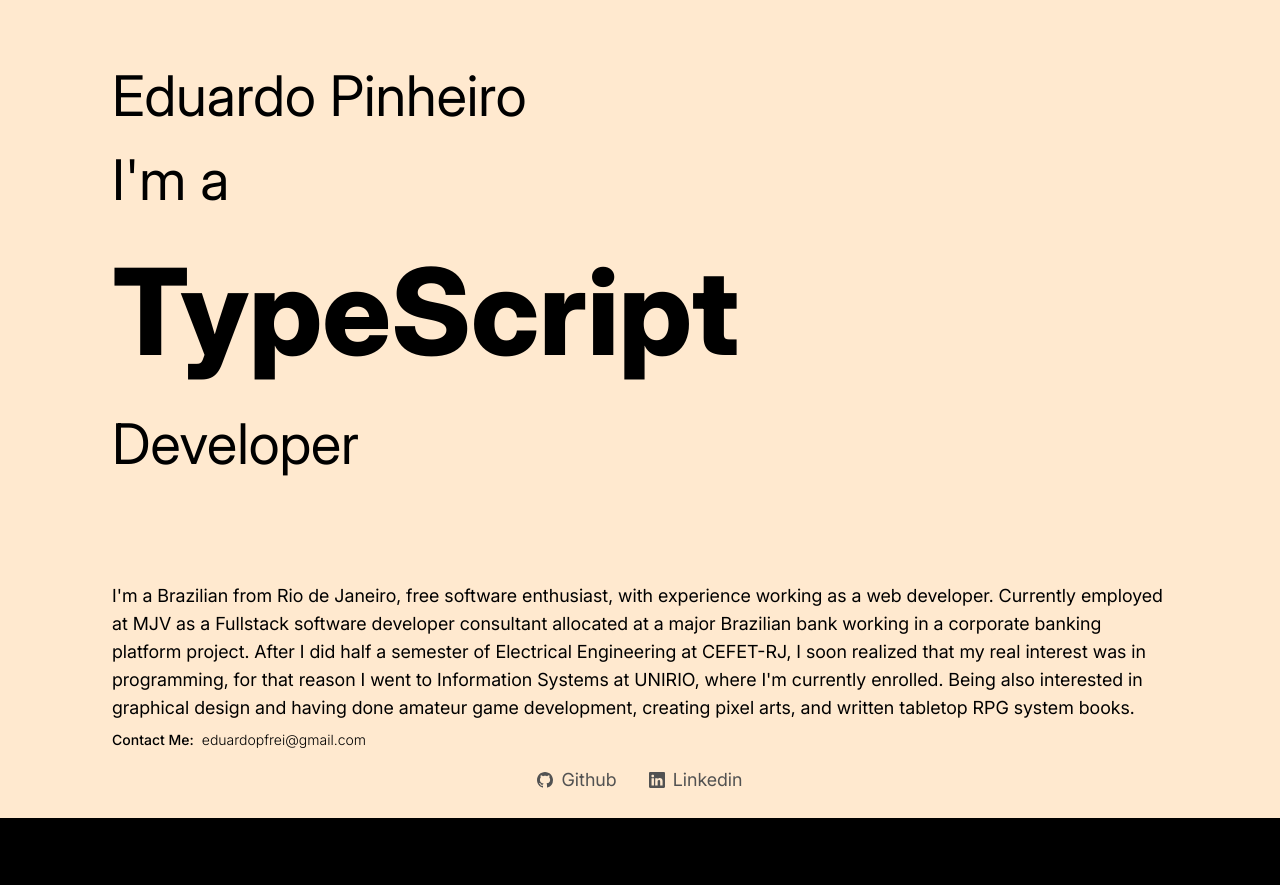
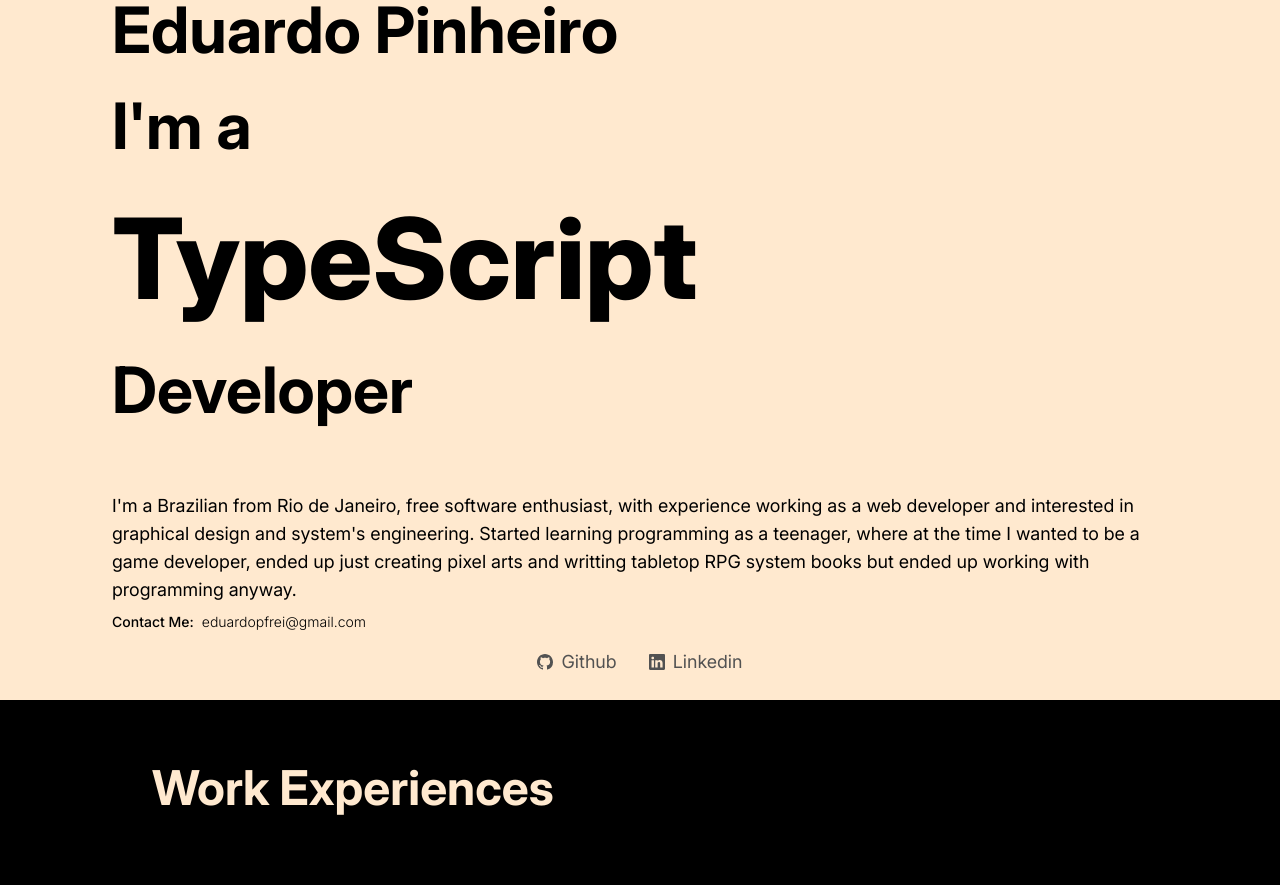
Before and after one commit to Edhet/eduardop, an Angular app: page / in a window 1280 px wide. Shown: the part 100-985 px from the top of the page. Built offline with nearby package versions, Linux system fonts and the light colour scheme.

Commit message:
REDESIGN 2025: More adjusts in content and style

```diff
--- a/src/app/components/footer/footer.component.html
+++ b/src/app/components/footer/footer.component.html
@@ -1,5 +1,5 @@
-<footer class="flex flex-row flex-wrap text-bAlmond min-w-min py-8 px-6 mt-12 text-lg border-t border-t-bAlmond/25">
-  <div class="mr-auto whitespace-nowrap">{{localizationService.footerContent.date}} <span class="text-bAlmond ml-2 text-sm"> {{localizationService.footerContent.footerText}}</span>
+<footer class="flex flex-row flex-wrap gap-4 justify-center md:justify-start text-bAlmond min-w-min py-8 px-6 mt-12 text-lg border-t border-t-bAlmond/25">
+  <div class="md:mr-auto whitespace-nowrap">{{localizationService.footerContent.date}} <span class="text-bAlmond ml-1 text-sm"> {{localizationService.footerContent.footerText}}</span>
   </div>
   <a class="flex text-bAlmond md:text-bAlmond/50 max-width-fit focus:outline-none md:hover:text-bAlmond transition-all" href="{{GITHUB_SOURCE_URL}}" target="_blank">
     <svg xmlns="http://www.w3.org/2000/svg" width="16" height="16" fill="currentColor" class="bi bi-github mr-2 my-auto" viewBox="0 0 16 16">
--- a/src/app/components/hero/hero.component.html
+++ b/src/app/components/hero/hero.component.html
@@ -7,8 +7,8 @@
         <button class="border border-black p-1 transition-all {{localizationService.currentLanguage == 'pt' ? 'bg-black text-bAlmond' : 'hover:bg-black/25'}}" (click)="changeLanguage('pt')">PT</button>
       </div>
 
-      <div class="my-24">
-        <h1 class="whitespace-nowrap" style="font-size: 7vmin;">{{localizationService.headerContent.firstName + ' ' + localizationService.headerContent.surname}}</h1>
+      <div class="min-h-[35vh] md:min-h-0 my-6 font-bold">
+        <h1 class="whitespace-nowrap" style="font-size: 8vmin;">{{localizationService.headerContent.firstName + ' ' + localizationService.headerContent.surname}}</h1>
         <app-tech-display></app-tech-display>
       </div>
 
--- a/src/app/components/skills-and-experience/skills-and-experience.component.html
+++ b/src/app/components/skills-and-experience/skills-and-experience.component.html
@@ -1,15 +1,15 @@
-<main>
+<main class="slowFade">
+  <h2 class="text-bAlmond mb-2 mx-6 mt-16 font-bold text-4xl lg:text-5xl">{{ localizationService.skillsSectionContent.sectionHeader }}</h2>
   <div *ngFor="let event of localizationService.eventList" class="relative flex flex-col md:flex-row w-full h-fit border-b border-b-bAlmond/25">
-    <div class="w-full min-h-full text-bAlmond slowFade">
+    <div class="w-full min-h-full text-bAlmond">
       <div class="sticky font-extrabold top-2 px-8 pt-12 md:py-16 text-xl">
-        <p class="text-4xl lg:text-5xl">{{event.header}}</p>
+        <h3 class="text-3xl md:text-4xl lg:text-5xl">{{event.header}}</h3>
         <p>{{event.description}}</p>
         <p>{{event.date}}</p>
       </div>
     </div>
     <div class="relative text-bAlmond w-full h-fit px-8 py-12 md:py-16 flex flex-col gap-8 md:text-lg">
-      <p class="slowFade" *ngFor="let point of event.bulletPoints">{{point}}</p>
-
+      <p *ngFor="let point of event.bulletPoints">{{point}}</p>
     </div>
   </div>
 </main>
--- a/src/app/components/tech-display/tech-display.component.html
+++ b/src/app/components/tech-display/tech-display.component.html
@@ -1,5 +1,5 @@
-<div class="w-full my-auto" style="font-size: 7vmin;">
+<div class="w-full my-auto" style="font-size: 8vmin;">
     <p>{{localizationService.introductionContent.sectionHeader}}</p>
-    <h2 class="font-extrabold" style="font-size: 15vmin; text-align: justify;" [@changed]="animationState">{{feature.tagName}}</h2>
+    <h2 class="font-extrabold " style="font-size: 14vmin; text-align: justify;" [@changed]="animationState">{{feature.tagName}}</h2>
     <p *ngIf="localizationService.introductionContent.sectionBody">{{localizationService.introductionContent.sectionBody}}</p>
 </div>
--- a/src/assets/json/langstext.json
+++ b/src/assets/json/langstext.json
@@ -10,14 +10,14 @@
     "sectionsContent": {
       "aboutMe": {
         "sectionHeader": "About Me",
-        "sectionBody": "I'm a Brazilian from Rio de Janeiro, free software enthusiast, with experience working as a web developer. Currently employed at MJV as a Fullstack software developer consultant allocated at a major Brazilian bank working in a corporate banking platform project. After I did half a semester of Electrical Engineering at CEFET-RJ, I soon realized that my real interest was in programming, for that reason I went to Information Systems at UNIRIO, where I'm currently enrolled. Being also interested in graphical design and having done amateur game development, creating pixel arts, and written tabletop RPG system books."
+        "sectionBody": "I'm a Brazilian from Rio de Janeiro, free software enthusiast, with experience working as a web developer and interested in graphical design and system's engineering. Started learning programming as a teenager, where at the time I wanted to be a game developer, ended up just creating pixel arts and writting tabletop RPG system books but ended up working with programming anyway."
       },
       "intro": {
         "sectionHeader": "I'm a",
         "sectionBody": "Developer"
       },
       "skillsAndExp": {
-        "sectionHeader": "Skills and Experience",
+        "sectionHeader": "Work Experiences",
         "sectionBody": "I have two year of experience in full-stack web development, having worked at BNDES where I mostly participated in the development of the internal debt control system in Java and Angular, and am currently at MJV alocated in the Bradesco Global Solutions project at Bradesco Bank, a corporate investment platform using microservices and micro frontends in a hybrid IT ambient. But I also have many personal projects in other areas of computing using other technologies such as Rust, Python and other JS Frameworks as well as multiple relational and non-relational databases."
       },
       "projects": {
@@ -41,13 +41,13 @@
     "sectionsContent": {
       "aboutMe": {
         "sectionHeader": "Sobre mim",
-        "sectionBody": "Sou brasileiro, do Rio de Janeiro, entusiasta de software livre, com experiência em trabalhar como desenvolvedor web. Atualmente, estou empregado na MJV como consultor de desenvolvimento de software Fullstack alocado em um grande banco brasileiro, trabalhando em um projeto de plataforma bancária corporativa. Depois de fazer meio semestre de Engenharia Elétrica no CEFET-RJ, logo percebi que meu verdadeiro interesse era em programação, por isso fui para o curso de Sistemas de Informação na UNIRIO, onde sigo atualmente. Também sou interessado em design gráfico e já desenvolvi jogos amadores, criando pixel arts, e livros de sistemas de RPG de mesa."
+        "sectionBody": "Sou brasileiro, do Rio de Janeiro, entusiasta de software livre, com experiência como desenvolvedor web e interessado em design gráfico e engenharia de sistemas. Comecei a aprender programação ainda adolescente, quando queria ser desenvolvedor de jogos, acabei por só fazer pixel arts e escrever livros de sistemas RPG de mesa, porém acabei por ir trabalhar com programação de qualquer forma."
       },
       "intro": {
         "sectionHeader": "Sou um desenvolvedor"
       },
       "skillsAndExp": {
-        "sectionHeader": "Habilidades e Experiência",
+        "sectionHeader": "Experiências de Trabalho",
         "sectionBody": "Tenho dois anos de experiência em desenvolvimento web full-stack, Já tendo trabalhado no BNDES onde participei no desenvolvimento do sistema interno de controle da dívida em Java e Angular, e estou atualmente na MJV alocado no projeto Bradesco Global Solutions do Banco Bradesco, uma plataforma corporativa de investimentos utilizando microserviços e micro frontends em um ambiente de TI híbrida. Também tenho vários projetos pessoais em outras áreas da computação usando outras tecnologias como Rust, Python e outros frameworks JavaScript assim como vários bancos de dados relacionais e não relacionais."
       },
       "projects": {
```
